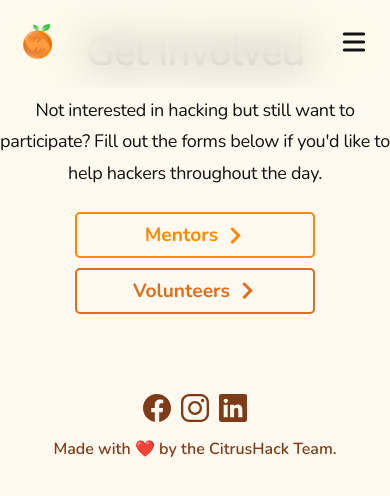
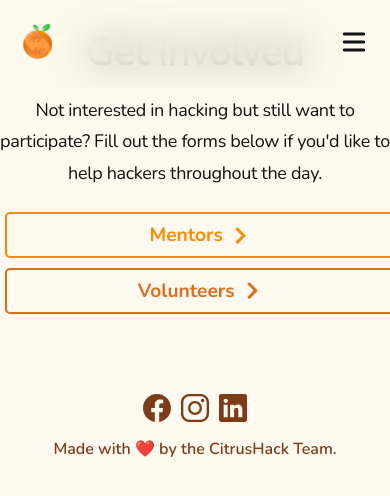
Before and after one commit to citrushack/cutiehack2021, a Next.js app: page /help in a window 390 px wide. Shown: the top 496 px of the page. Built offline with nearby package versions, Linux system fonts and the light colour scheme; no server answers.

Commit message:
Make buttons same width as action buttons

```diff
--- a/pages/sponsors.js
+++ b/pages/sponsors.js
@@ -3,6 +3,7 @@ import Head from 'next/head'
 import Link from 'next/link'
 import { motion } from 'framer-motion'
 
+import Layout from '../components/Layout'
 import { FaChevronRight } from 'react-icons/fa'
 
 import styles from '../styles/Sponsors.module.css'
--- a/styles/Help.module.css
+++ b/styles/Help.module.css
@@ -65,3 +65,13 @@
     flex-direction: column;
   }
 }
+
+@media (max-width: 720px) {
+  .buttonWrapper {
+    flex-direction: column;
+    width: 100%;
+  }
+  .button {
+    width: 100%;
+  }
+}
--- a/styles/Index.module.css
+++ b/styles/Index.module.css
@@ -1,3 +1,7 @@
+.element {
+  width: 100%;
+}
+
 .bgWrap {
   display: flex;
   flex-direction: row;
--- a/styles/Sponsors.module.css
+++ b/styles/Sponsors.module.css
@@ -5,6 +5,7 @@
 .wrapper {
   display: flex;
   flex-direction: column;
+  width: 100%;
   justify-content: center;
   align-items: center;
   text-align: center;
@@ -47,3 +48,9 @@
 .arrow {
   margin-left: 0.5rem;
 }
+
+@media (max-width: 720px) {
+  .button {
+    width: 100%;
+  }
+}
```
Also changed, not shown: pages/index.js (+7 -5 lines).
